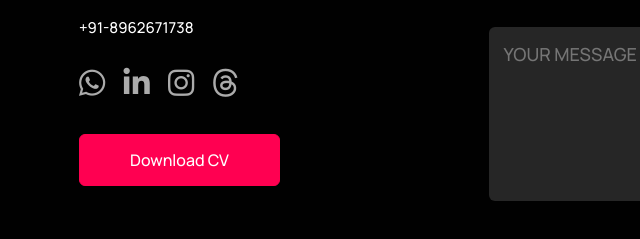
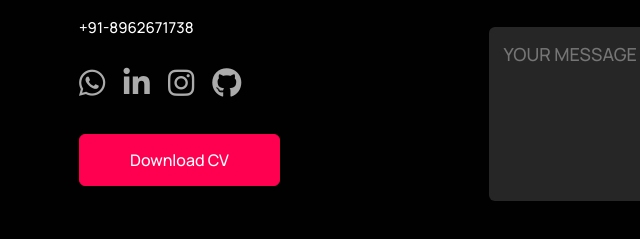
Before and after one commit to vinayjadaun11112003/vinayjadaun.com, a plain HTML site: page index.html in a window 1280 px wide. Shown: the part 3580-3819 px from the top of the page, 49-689 px from the left. Drawn offline with Linux system fonts and the light colour scheme; some icons are missing.

Commit message:
github link added

```diff
--- a/index.html
+++ b/index.html
@@ -229,7 +229,7 @@ content="Vinay Jadaun is a skilled Software Engineer from Bhopal, having graduat
                             <a href="https://api.whatsapp.com/send?phone=918962671738&text=Hello%2C%20I%20am%20interested%20in%20learning%20more%20about%20your%20services%2Fproducts.%F0%9F%98%80" aria-label="whatsapp"><i class="fa-brands fa-whatsapp"></i></a>
                             <a href="https://www.linkedin.com/in/vinay-jadaun-28193b25b/" aria-label="LinkedIn Profile"><i class="fa-brands fa-linkedin-in"></i></a>
                             <a href="https://www.instagram.com/vinay_jadaun_011/" aria-label="instagram profile"><i class="fa-brands fa-instagram"></i></a>
-                            <a href="#"><i class="fa-brands fa-threads"></i></a>
+                            <a href="#"><i class="fa-brands fa-github"></i></a>
                           </div>
                           <a href="https://drive.google.com/file/d/150HzfUOw4TLr8tmSpVi4cMrDvcWdipKH/view?usp=sharing" downlaod class="btn btn2">Download CV</a>
                     </div>
```
